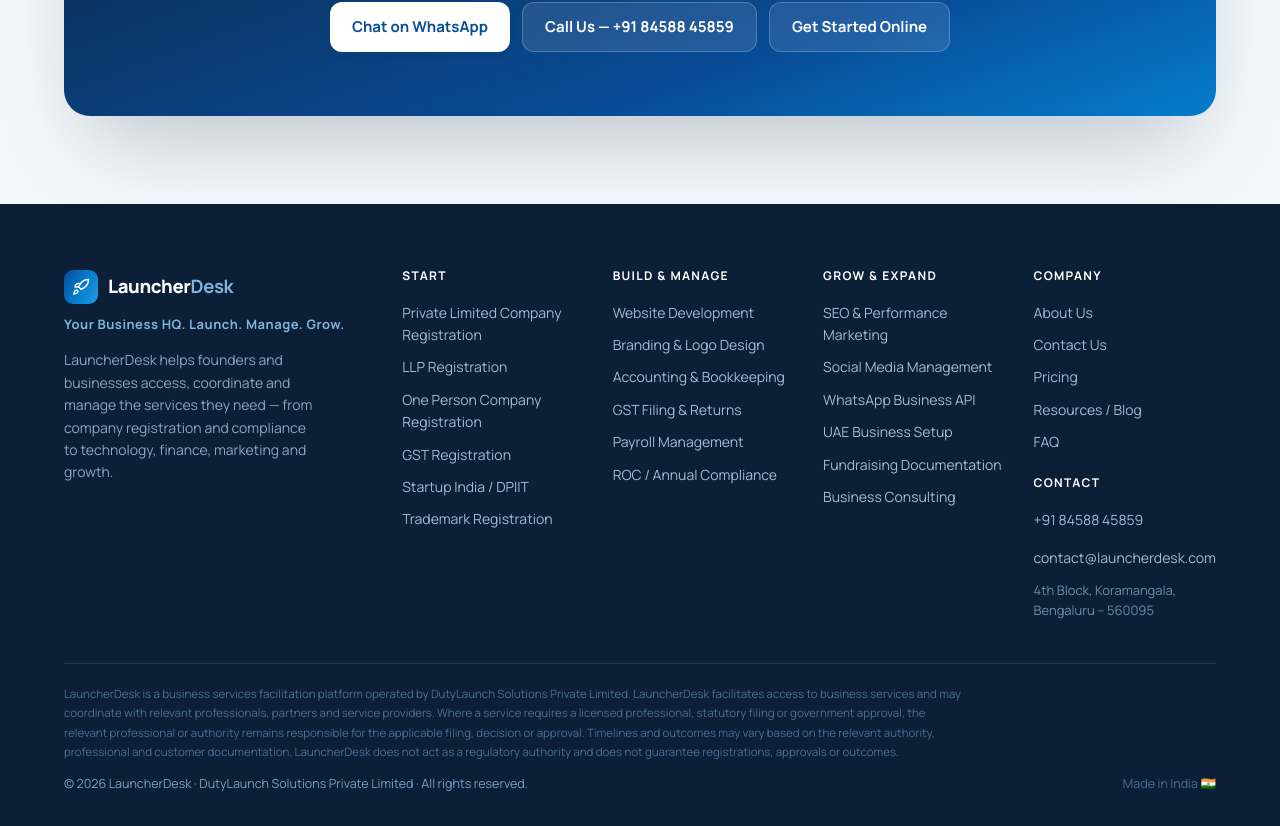
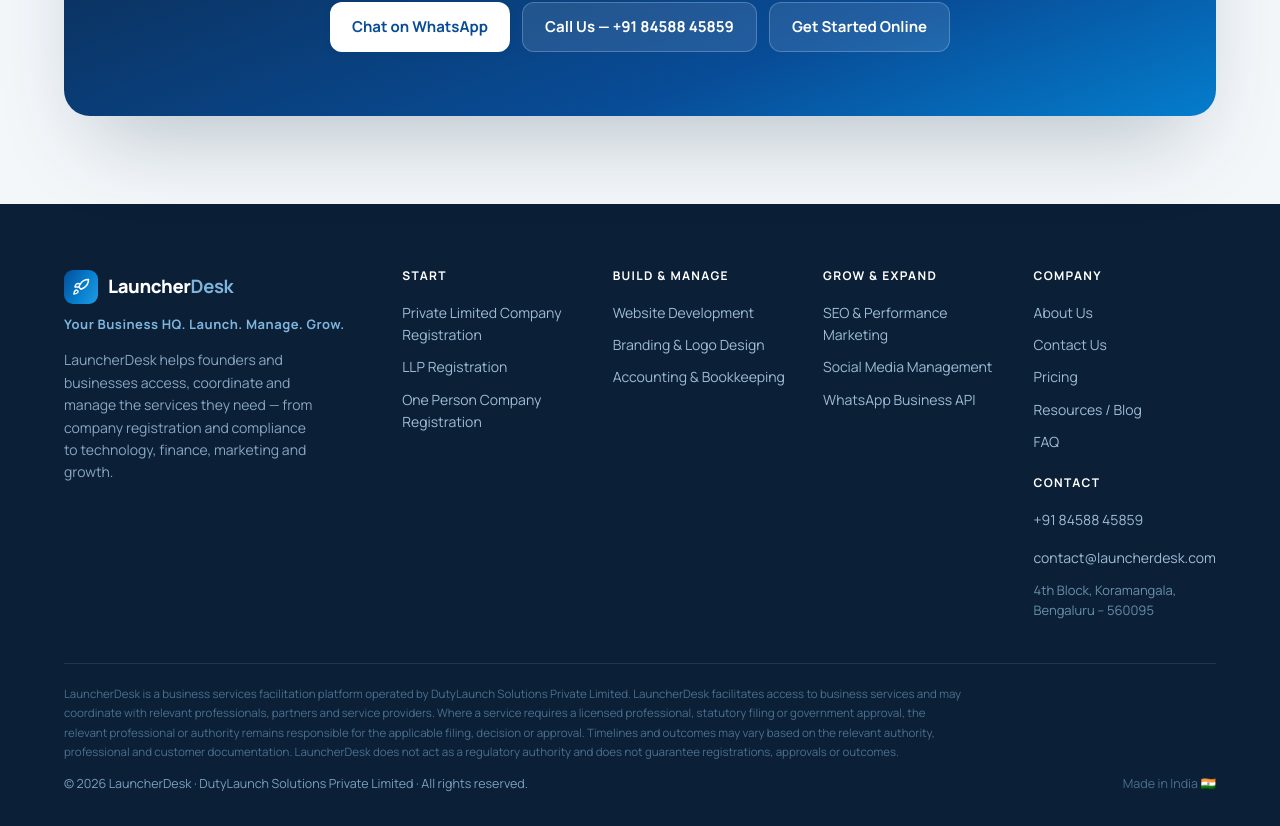
Before and after one commit to moqsoodahmed-pixel/LauncherDesk-frontend, a React (Vite) app: page / in a window 1280 px wide. Shown: the part 5850-6676 px from the top of the page. Built offline with nearby package versions, Linux system fonts and the light colour scheme.

Commit message:
updated the Ui 2

```diff
--- a/src/components/AIAssistant.jsx
+++ b/src/components/AIAssistant.jsx
@@ -322,7 +322,7 @@ export default function AIAssistant() {
             </DraSubSection>
             <DraSubSection label="Digital Marketing">
               <a href="/services/digital-marketing">SEO &amp; Search Marketing</a>
-              <a href="/services/digital-marketing">Social Media Marketing</a>
+              <a href="/services/social-media-management">Social Media Marketing</a>
               <a href="/services/digital-marketing">Performance Marketing</a>
             </DraSubSection>
           </DraSection>
--- a/src/components/Footer.jsx
+++ b/src/components/Footer.jsx
@@ -33,9 +33,6 @@ export default function Footer() {
             <Fl href="/services/private-limited-company-registration">Private Limited Company Registration</Fl>
             <Fl href="/services/llp-registration">LLP Registration</Fl>
             <Fl href="/services/opc-registration">One Person Company Registration</Fl>
-            <Fl href="/services/gst-registration">GST Registration</Fl>
-            <Fl href="/services/startup-india-dpiit">Startup India / DPIIT</Fl>
-            <Fl href="/services/trademark-registration">Trademark Registration</Fl>
           </div>
 
           {/* Col 3 — BUILD & MANAGE */}
@@ -44,20 +41,14 @@ export default function Footer() {
             <Fl href="/services/website-development">Website Development</Fl>
             <Fl href="/services/branding-logo-design">Branding &amp; Logo Design</Fl>
             <Fl href="/services/accounting">Accounting &amp; Bookkeeping</Fl>
-            <Fl href="/services/gst-registration">GST Filing &amp; Returns</Fl>
-            <Fl href="/services/payroll">Payroll Management</Fl>
-            <Fl href="/services/roc-compliance">ROC / Annual Compliance</Fl>
           </div>
 
           {/* Col 4 — GROW & EXPAND */}
           <div>
             <h5>GROW &amp; EXPAND</h5>
             <Fl href="/services/digital-marketing">SEO &amp; Performance Marketing</Fl>
-            <Fl href="/services/digital-marketing">Social Media Management</Fl>
-            <Fl href="/services/digital-marketing">WhatsApp Business API</Fl>
-            <Fl href="/services/uae-business-setup">UAE Business Setup</Fl>
-            <Fl href="/services/fundraising-documentation">Fundraising Documentation</Fl>
-            <Fl href="/services/business-consulting">Business Consulting</Fl>
+            <Fl href="/services/social-media-management">Social Media Management</Fl>
+            <Fl href="/services/whatsapp-business-api">WhatsApp Business API</Fl>
           </div>
 
           {/* Col 5 — Company + Contact */}
--- a/src/data/solutions.js
+++ b/src/data/solutions.js
@@ -37,7 +37,7 @@ export const SOLUTIONS = {
       { href: '/services/digital-marketing', icon: 'M3 3v18h18M7 14l4-4 3 3 5-6', title: 'Digital Marketing & Branding', desc: 'Website, brand identity and demand generation.' },
       { href: '/services/trademark-registration', icon: 'M12 22s8-4 8-10V5l-8-3-8 3v7c0 6 8 10 8 10z', title: 'Trademark Registration', desc: "Protect the brand you're building growth around." },
       { href: '/services/business-automation', icon: 'M12 12a3 3 0 1 0 0-6 3 3 0 0 0 0 6z', title: 'Business Automation', desc: 'CRM and workflows to support a growing customer base.' },
-      { href: '/solutions/advisory', icon: 'M3 21h18M5 21V10M9 21V10M15 21V10M19 21V10M3 10l9-7 9 7z', title: 'Business Advisory', desc: 'Strategic guidance as you plan the next stage.' },
+      { href: '/services/business-consulting', icon: 'M3 21h18M5 21V10M9 21V10M15 21V10M19 21V10M3 10l9-7 9 7z', title: 'Business Advisory', desc: 'Strategic guidance as you plan the next stage.' },
     ],
   },
   'automation': {
--- a/src/pages/HomePage.jsx
+++ b/src/pages/HomePage.jsx
@@ -81,7 +81,7 @@ const STAGES = [
     num: '01', name: 'IDEA',
     desc: 'You have a business concept. We help you validate the right structure before you commit.',
     chips: [
-      { label: 'Pvt Ltd vs LLP comparison', href: '/services' },
+      { label: 'Pvt Ltd vs LLP comparison', href: '/business-types' },
       { label: 'Business type finder', href: '/business-types' },
       { label: 'Talk to an expert', href: '/company/contact' },
     ]
@@ -94,21 +94,21 @@ const STAGES = [
       { label: 'LLP Registration', href: '/services/llp-registration' },
       { label: 'OPC Registration', href: '/services/opc-registration' },
       { label: 'GST Registration', href: '/services/gst-registration' },
-      { label: 'Startup India / DPIIT', href: '/services' },
+      { label: 'Startup India / DPIIT', href: '/services/startup-india-dpiit' },
       { label: 'MSME / Udyam', href: '/services/msme-registration' },
       { label: 'Trademark Registration', href: '/services/trademark-registration' },
-      { label: 'ISO Certification', href: '/services' },
+      { label: 'ISO Certification', href: '/services/iso-certification' },
     ]
   },
   {
     num: '03', name: 'BUILD',
     desc: 'Create your website, technology and brand identity. Build the digital foundation.',
     chips: [
-      { label: 'Website Development', href: '/services' },
-      { label: 'E-Commerce Website', href: '/services' },
-      { label: 'Branding & Logo Design', href: '/services' },
-      { label: 'Business Email & Hosting', href: '/services' },
-      { label: 'Software & SaaS Development', href: '/services' },
+      { label: 'Website Development', href: '/services/website-development' },
+      { label: 'E-Commerce Website', href: '/services/ecommerce-website' },
+      { label: 'Branding & Logo Design', href: '/services/branding-logo-design' },
+      { label: 'Business Email & Hosting', href: '/services/business-email-hosting' },
+      { label: 'Software & SaaS Development', href: '/services/software-saas-development' },
       { label: 'Business Automation', href: '/services/business-automation' },
     ]
   },
@@ -118,10 +118,10 @@ const STAGES = [
     chips: [
       { label: 'Accounting & Bookkeeping', href: '/services/accounting' },
       { label: 'GST Filing & Returns', href: '/services/gst-registration' },
-      { label: 'Income Tax Filing', href: '/services/accounting' },
+      { label: 'Income Tax Filing', href: '/services/income-tax-filing' },
       { label: 'ROC / Annual Compliance', href: '/services/roc-compliance' },
       { label: 'Payroll Management', href: '/services/payroll' },
-      { label: 'Legal Document Support', href: '/services' },
+      { label: 'Legal Document Support', href: '/services/legal-document-support' },
     ]
   },
   {
@@ -129,21 +129,21 @@ const STAGES = [
     desc: 'Reach customers through marketing, SEO and automation. Grow your revenue.',
     chips: [
       { label: 'SEO & Performance Marketing', href: '/services/digital-marketing' },
-      { label: 'Social Media Management', href: '/services/digital-marketing' },
-      { label: 'WhatsApp Business API', href: '/services/digital-marketing' },
-      { label: 'CRM & Lead Management', href: '/services/digital-marketing' },
-      { label: 'Google Ads', href: '/services/digital-marketing' },
+      { label: 'Social Media Management', href: '/services/social-media-management' },
+      { label: 'WhatsApp Business API', href: '/services/whatsapp-business-api' },
+      { label: 'CRM & Lead Management', href: '/services/crm-setup-lead-management' },
+      { label: 'Google Ads', href: '/services/google-ads-paid-marketing' },
     ]
   },
   {
     num: '06', name: 'EXPAND',
     desc: 'Raise funding, go international and scale strategically. Take your business to the next stage.',
     chips: [
-      { label: 'International Company Setup', href: '/services' },
-      { label: 'UAE Business Setup', href: '/services' },
-      { label: 'Fundraising Documentation', href: '/services' },
-      { label: 'Business Consulting', href: '/services' },
-      { label: 'Strategic Growth Support', href: '/services' },
+      { label: 'International Company Setup', href: '/services/uae-business-setup' },
+      { label: 'UAE Business Setup', href: '/services/uae-business-setup' },
+      { label: 'Fundraising Documentation', href: '/services/fundraising-documentation' },
+      { label: 'Business Consulting', href: '/services/business-consulting' },
+      { label: 'Strategic Growth Support', href: '/services/business-consulting' },
     ]
   },
 ]
@@ -152,7 +152,7 @@ const SV_NODES = [
   { href: '/services/private-limited-company-registration', label: 'Company Registration', icon: 'M3 21h18M6 21V7l6-4 6 4v14' },
   { href: '/services/gst-registration', label: 'GST & Compliance', icon: 'M9 11l3 3L22 4' },
   { href: '/services/trademark-registration', label: 'Trademark & IP', icon: 'M12 22s8-4 8-10V5l-8-3-8 3v7c0 6 8 10 8 10z' },
-  { href: '/services', label: 'Website Development', icon: 'M2 3h20v14H2zM8 21h8M12 17v4' },
+  { href: '/services/website-development', label: 'Website Development', icon: 'M2 3h20v14H2zM8 21h8M12 17v4' },
   { href: '/services/digital-marketing', label: 'Marketing & SEO', icon: 'M23 6l-9.5 9.5-5-5L1 18' },
 ]
 
```
